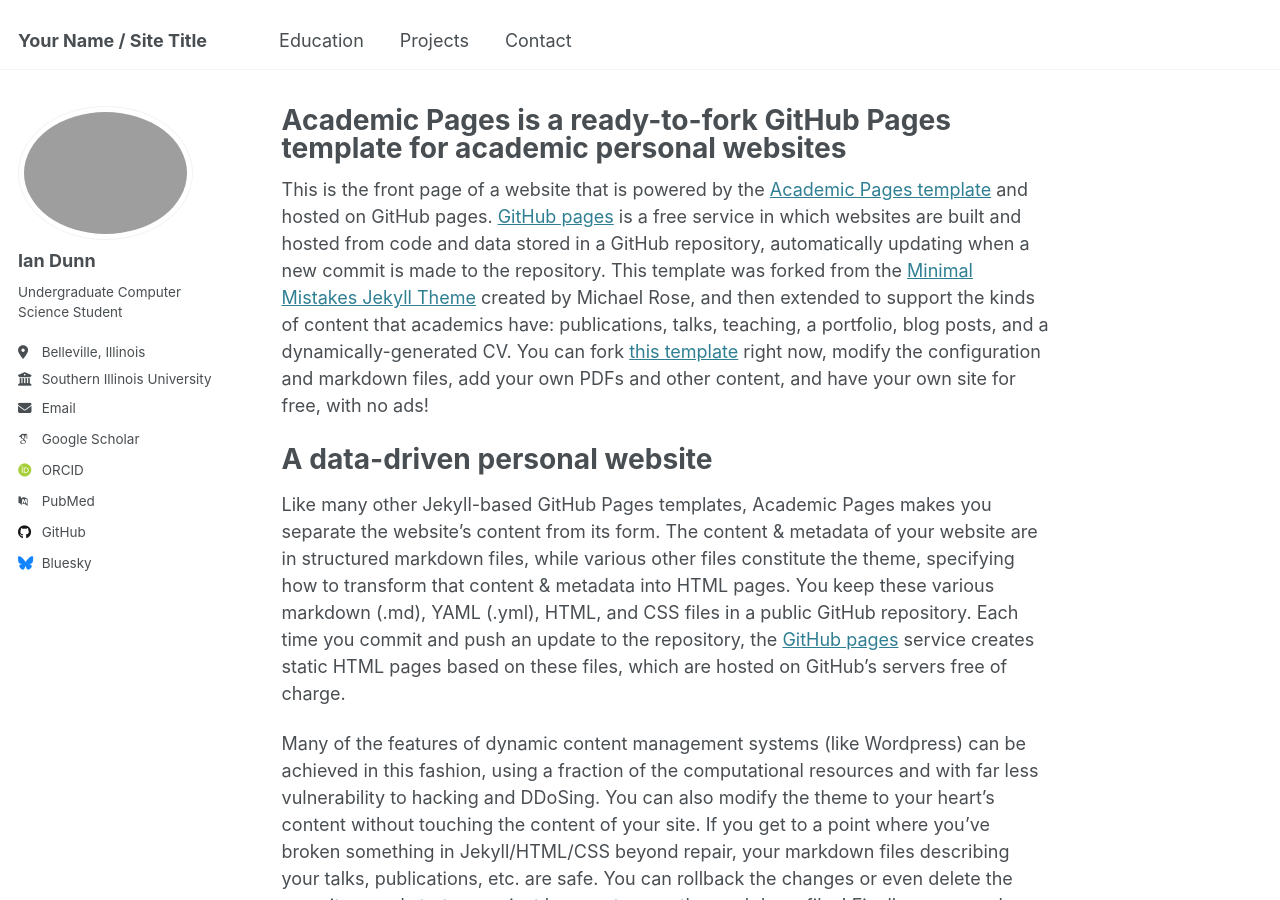
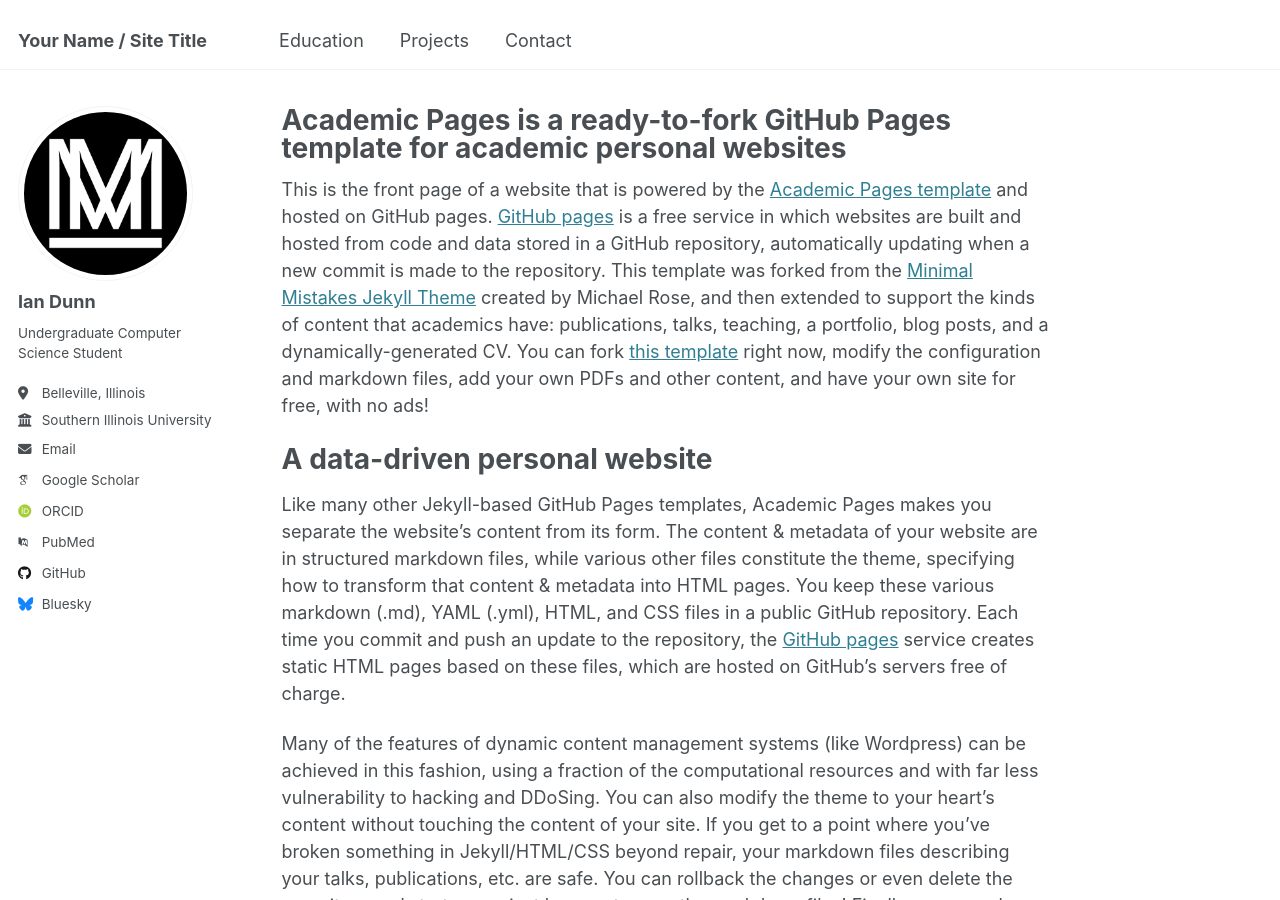
Before and after one commit to 1ntentions/1ntentions.github.io, a Jekyll site: the page built from _pages/about.md, in a window 1280 px wide and 900 px high. Built offline with Jekyll 4.4.1, drawn with Linux system fonts in a browser that asks for light colours; some web fonts are replaced.

Commit message:
testing pfp

```diff
--- a/_config.yml
+++ b/_config.yml
@@ -22,7 +22,7 @@ repository               : "academicpages/academicpages.github.io"
 #               Additional customization can be done by editing /_includes/author-profile.html
 author:
   # Biographic information
-  avatar           : "profilePicture.png"
+  avatar           : "site-logo.png"
   name             : "Ian Dunn"
   pronouns         : # example: "she/her"
   bio              : "Undergraduate Computer Science Student"
```
